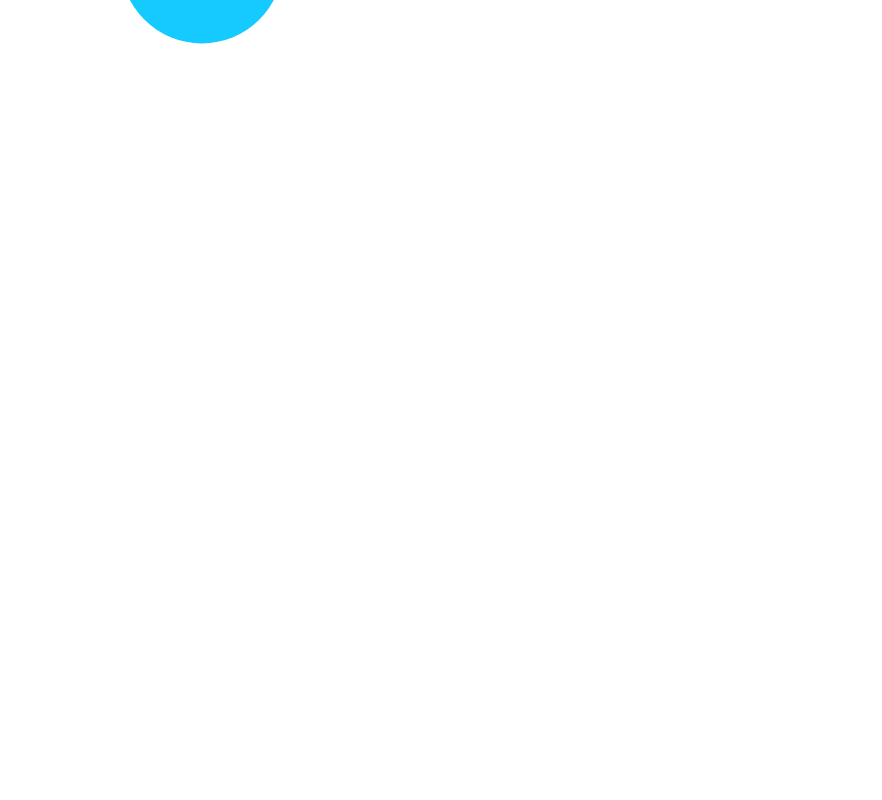
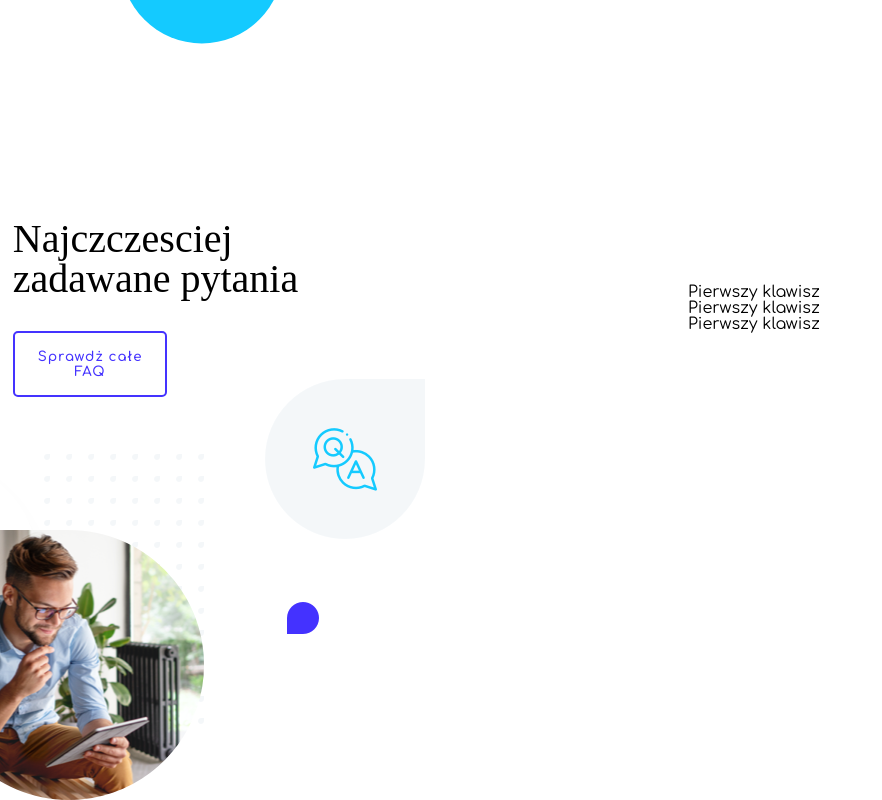
Before and after one commit to michrytel/empressia, a React (Create React App) app: page / in a window 1280 px wide. Shown: the part 1628-2428 px from the top of the page, without its empty margins (0-882 px from the left). Before the commit the page ends 1672 px from the top, so only its background shows below. Built offline with nearby package versions, Linux system fonts and the light colour scheme; a web font is replaced by a local one.

Commit message:
FAQ without accordion

```diff
--- a/src/App.js
+++ b/src/App.js
@@ -2,6 +2,7 @@ import './index.scss';
 import Header from "./components/organisms/Header";
 import Hero from "./components/organisms/Hero";
 import Profits from "./components/organisms/Profits";
+import Faq from "./components/organisms/Faq";
 
 function App() {
     return (
@@ -9,6 +10,7 @@ function App() {
             <Header/>
             <Hero/>
             <Profits/>
+            <Faq/>
         </>
     );
 }
--- /dev/null
+++ b/src/components/atoms/AccordionSingle.js
@@ -0,0 +1,7 @@
+const AccordionSingle = () => {
+    return (
+        <div>Pierwszy klawisz</div>
+    )
+}
+
+export default AccordionSingle
--- a/src/components/organisms/Faq.js
+++ b/src/components/organisms/Faq.js
@@ -0,0 +1,24 @@
+import Headline from "../atoms/Headline";
+import Button from "../atoms/Button";
+import faqImg from "../../assets/mainpage/illustration-faq.png"
+import AccordionSingle from "../atoms/AccordionSingle";
+const Faq = () => {
+    return (
+        <section className="faq">
+            <div className="faq__container container">
+                <div className="faq__content">
+                    <Headline title="Najczczesciej zadawane pytania"/>
+                    <Button text="Sprawdż całe FAQ" style="button__secondary"/>
+                    <img src={faqImg} alt="FAQ image"/>
+                </div>
+                <div className="faq__accordion">
+                    <AccordionSingle/>
+                    <AccordionSingle/>
+                    <AccordionSingle/>
+                </div>
+            </div>
+        </section>
+    )
+}
+
+export default Faq
--- a/src/scss/_main.scss
+++ b/src/scss/_main.scss
@@ -8,6 +8,7 @@
 @import "components/header";
 @import "components/hero";
 @import "components/profits";
+@import "components/faq";
 
 /*atoms*/
 @import "components/atoms/buttons";
--- /dev/null
+++ b/src/scss/components/_faq.scss
@@ -0,0 +1,34 @@
+.faq {
+  margin-top: 32rem;
+  .faq__container {
+    display: flex;
+    align-items: center;
+
+    .faq__content {
+      position: relative;
+      margin-right: 10em;
+      display: flex;
+      flex-direction: column;
+      gap: 1rem;
+      text-align: left;
+      h1 {
+        font-size: 2.5rem;
+        font-weight: 500;
+        font-family: $font-secondary;
+        width: 75%;
+      }
+      img {
+        position: absolute;
+        width: 657px;
+        height: 421px;
+        top: 90%;
+        right: 20%;
+      }
+      button {
+        max-width: 30%;
+      }
+    }
+    .faq__accordion {
+    }
+  }
+}
```
Also changed, not shown: src/components/atoms/Accordion.js (deleted).
